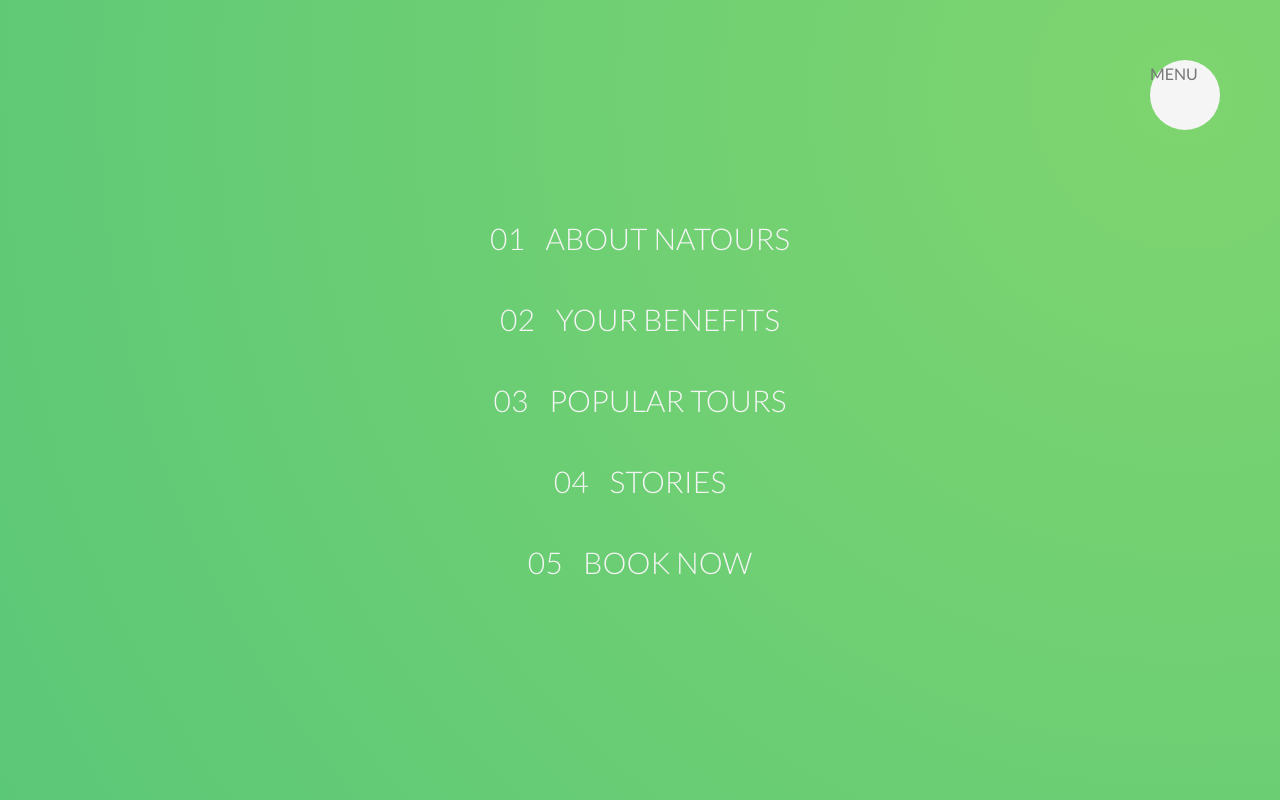
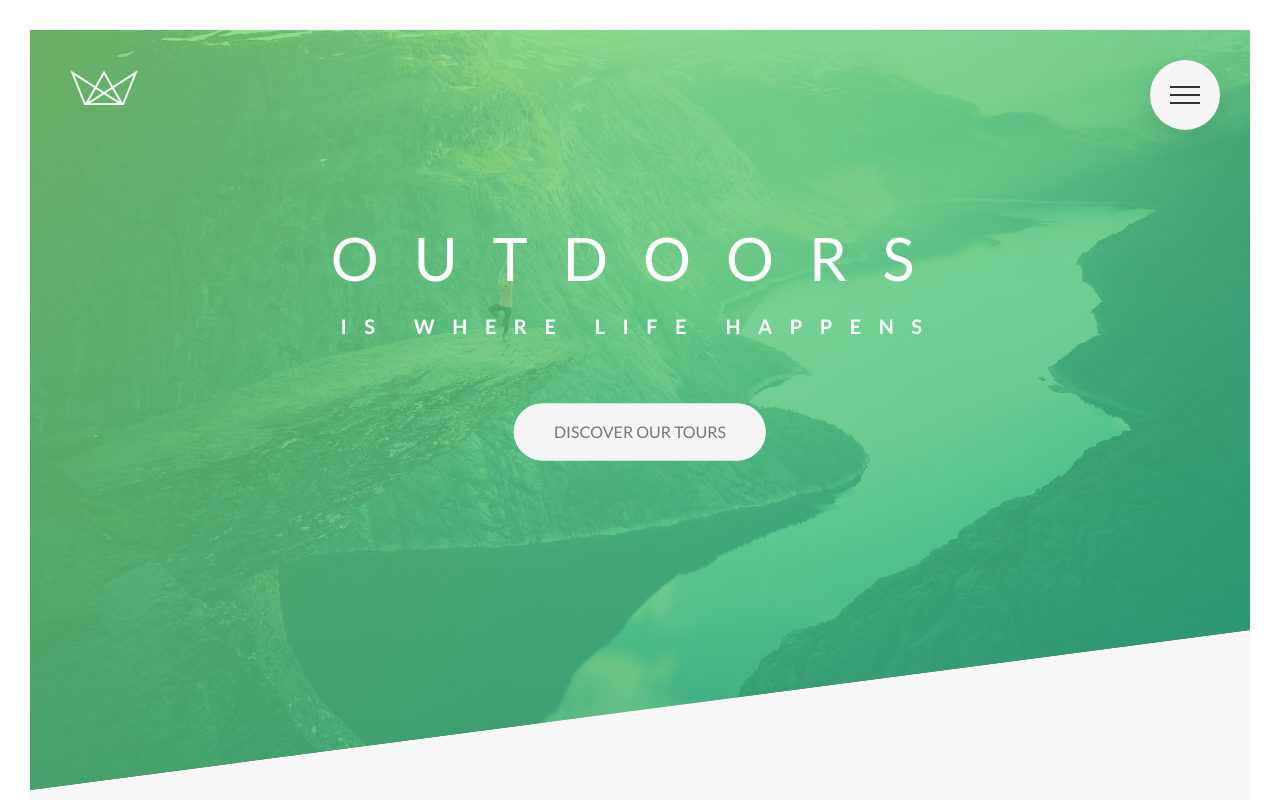
Before and after one commit to cdcasey/natours, a website: page index.html in a window 1280 px wide. Shown: the top 800 px of the page. Drawn offline with Linux system fonts and the light colour scheme.

Commit message:
Navigation icon animation

```diff
--- a/index.html
+++ b/index.html
@@ -18,7 +18,9 @@
 
     <div class="navigation">
         <input type="checkbox" name="" id="navi-toggle" class="navigation__checkbox">
-        <label for="navi-toggle" class="navigation__button">MENU</label>
+        <label for="navi-toggle" class="navigation__button">
+            <span class="navigation__icon">&nbsp;</span>
+        </label>
         <div class="navigation__background">&nbsp;</div>
         <nav class="navigation__nav">
             <ul class="navigation__list">
--- a/sass/layout/_navigation.scss
+++ b/sass/layout/_navigation.scss
@@ -12,6 +12,9 @@
         right: 6rem;
         border-radius: 50%;
         z-index: 2000;
+        box-shadow: 0 1rem 3rem rgba($color-black, 0.1);
+        text-align: center;
+        cursor: pointer;
     }
 
     &__background {
@@ -26,23 +29,31 @@
             $color-primary-dark
         );
         z-index: 1000;
-
-        transform: scale(80);
+        transition: transform 0.8s cubic-bezier(0.86, 0, 0.07, 1);
+        // transform: scale(80);
     }
 
     &__nav {
         height: 100vh;
-        width: 100%;
+        // width: 100%;
         position: fixed;
         top: 0;
-        right: 0;
+        left: 0;
         z-index: 1500;
+
+        // hide the menu
+        // display can't be animated
+        // visibility doesn't animate well
+        opacity: 0;
+        width: 0;
+        transition: all 0.8s cubic-bezier(0.68, -0.55, 0.265, 1.55);
     }
 
     &__list {
         @include centervh;
         list-style: none;
         text-align: center;
+        // width: 100%;
     }
 
     &__item {
@@ -80,4 +91,67 @@
             transform: translateX(1rem);
         }
     }
+
+    // When the checkbox is checked, get the navigation__background element that is a sibling of the checkbox
+    &__checkbox:checked ~ &__background {
+        transform: scale(80);
+    }
+
+    &__checkbox:checked ~ &__nav {
+        opacity: 1;
+        width: 100%;
+    }
+
+    // ICON
+    &__icon {
+        margin-top: 3.4rem;
+        position: relative;
+        &,
+        &::before,
+        &::after {
+            width: 3rem;
+            height: 2px;
+            background-color: $color-grey-dark-3;
+            display: inline-block;
+        }
+
+        // Psuedoelements must have content property defined in order to appear
+        &::before,
+        &::after {
+            content: '';
+            position: absolute;
+            left: 0;
+            transition: all 0.2s;
+        }
+
+        &::before {
+            top: -0.8rem;
+        }
+
+        &::after {
+            top: 0.8rem;
+        }
+    }
+
+    &__button:hover &__icon:before {
+        top: -1rem;
+    }
+    &__button:hover &__icon:after {
+        top: 1rem;
+    }
+
+    // When checkbox is checked, select child of the sibling
+    &__checkbox:checked + &__button &__icon {
+        background-color: transparent;
+    }
+
+    &__checkbox:checked + &__button &__icon::before {
+        transform: rotate(135deg);
+        top: 0;
+    }
+
+    &__checkbox:checked + &__button &__icon::after {
+        transform: rotate(-135deg);
+        top: 0;
+    }
 }
```
Also changed, not shown: css/style.css.
